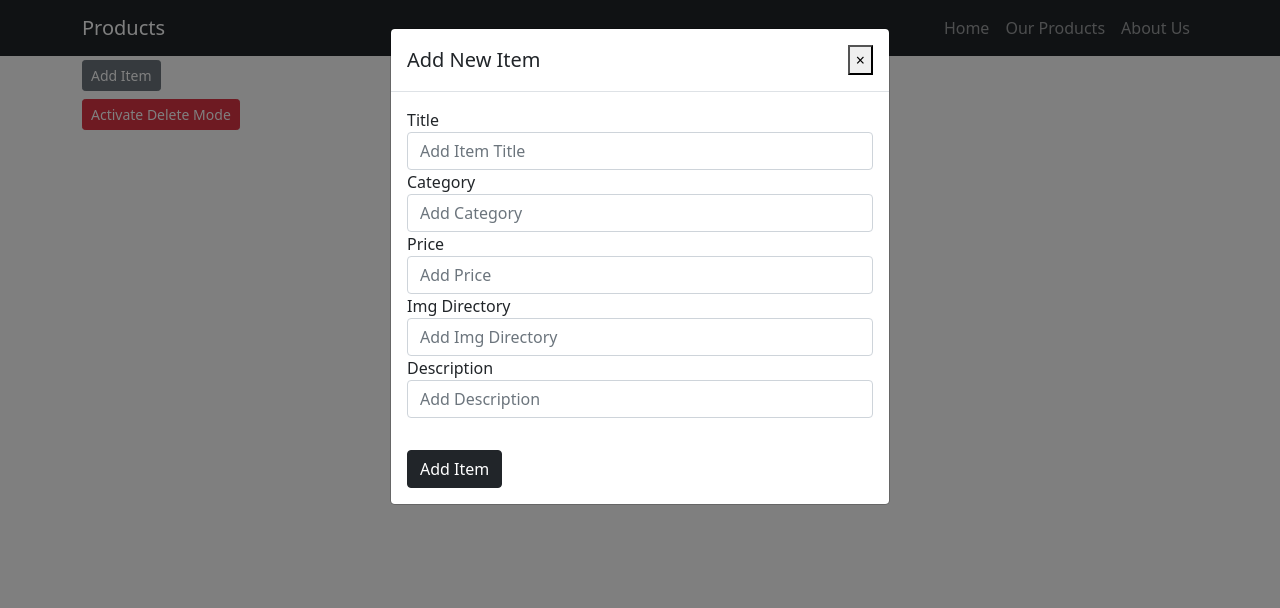
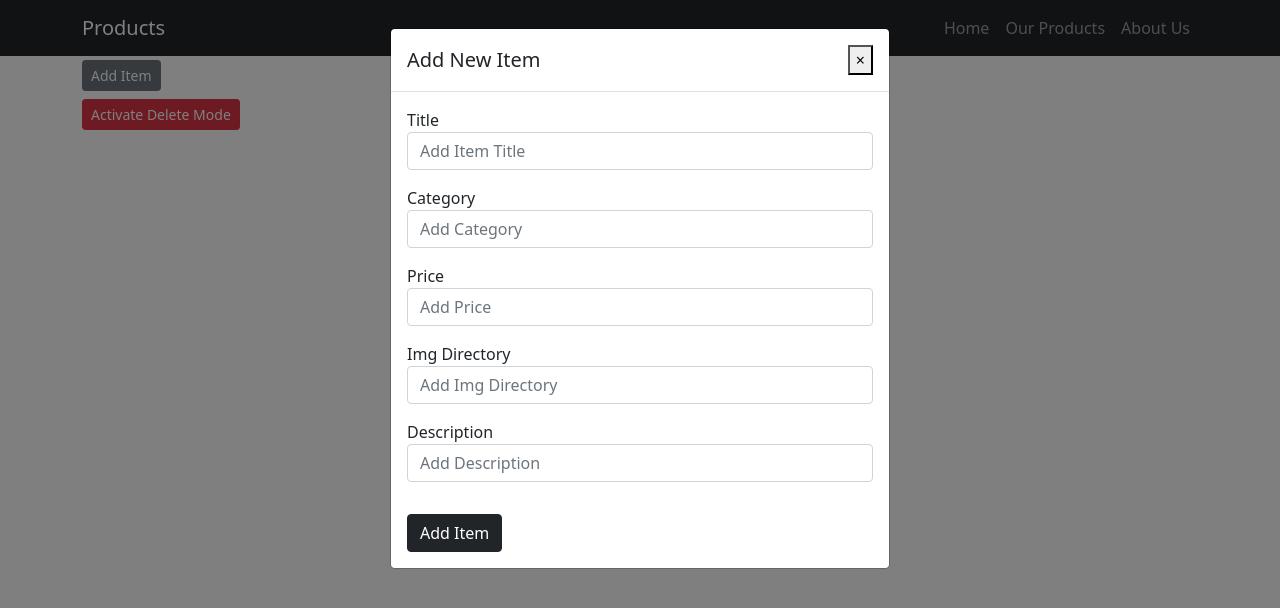
Before and after one commit to GeorgeLogger/productsweb, a React (Create React App) app in the folder client/: page / in a window 1280 px wide. Both pictures are taken after a click on the button "Add Item". Shown: the top 608 px of the page. Built offline with nearby package versions, Linux system fonts and the light colour scheme; no server answers.

Commit message:
Refactoring and field verification on ItemModal

```diff
--- a/client/src/components/ProductList.js
+++ b/client/src/components/ProductList.js
@@ -1,8 +1,8 @@
+import "./ProductList.css";
 import { useState, useEffect } from "react";
-import "./ProductList.css";
 import { useDispatch, useSelector } from "react-redux";
+import { Container, Button } from "reactstrap";
 import { getItems, deleteItem } from "../actions/itemActions";
-import { Container, Button } from "reactstrap";
 import ItemModal from "./products/ItemModal";
 import Items from "./products/Items";
 
--- a/client/src/components/products/ItemModal.js
+++ b/client/src/components/products/ItemModal.js
@@ -29,6 +29,11 @@ const ItemModal = () => {
     setState({
       ...state,
       modal: !state.modal,
+      title: "",
+      category: "",
+      price: 0,
+      img: "",
+      desc: "",
     });
   };
 
@@ -42,12 +47,27 @@ const ItemModal = () => {
   const onSubmit = (e) => {
     e.preventDefault();
 
+    if (
+      state.title === "" ||
+      state.category === "" ||
+      state.price < 1 ||
+      state.imgDir === "" ||
+      state.desc === ""
+    ) {
+      if (state.price < 1) {
+        alert("Price must be higher than 0");
+      } else {
+        alert("All fields must be filled");
+      }
+      return;
+    }
+
     const newItem = {
       title: state.title,
       category: state.category,
       price: state.price,
       imgDir: state.img,
-      desc: state.desc
+      desc: state.desc,
     };
     dispatch(addItem(newItem));
     toggleModal();
@@ -64,13 +84,13 @@ const ItemModal = () => {
         <ModalBody>
           <Form onSubmit={onSubmit}>
             <FormGroup>
-              {/* Add alert functionality for blank fields */}
               <Label for="input-title">Title</Label>
               <Input
                 type="text"
                 name="title"
                 id="input-title"
                 placeholder="Add Item Title"
+                className="mb-3"
                 onChange={onChange}
               />
               <Label for="input-category">Category</Label>
@@ -79,6 +99,7 @@ const ItemModal = () => {
                 name="category"
                 id="input-category"
                 placeholder="Add Category"
+                className="mb-3"
                 onChange={onChange}
               />
               <Label for="input-price">Price</Label>
@@ -87,6 +108,7 @@ const ItemModal = () => {
                 name="price"
                 id="input-price"
                 placeholder="Add Price"
+                className="mb-3"
                 onChange={onChange}
               />
               <Label for="input-img">Img Directory</Label>
@@ -95,6 +117,7 @@ const ItemModal = () => {
                 name="img"
                 id="input-img"
                 placeholder="Add Img Directory"
+                className="mb-3"
                 onChange={onChange}
               />
               <Label for="input-description">Description</Label>
@@ -103,9 +126,10 @@ const ItemModal = () => {
                 name="desc"
                 id="input-desc"
                 placeholder="Add Description"
+                className="mb-3"
                 onChange={onChange}
               />
-              <Button color="dark" style={{ marginTop: "2rem" }} block>
+              <Button color="dark" style={{ marginTop: "1rem" }} block>
                 Add Item
               </Button>
             </FormGroup>
--- a/client/src/components/products/Items.js
+++ b/client/src/components/products/Items.js
@@ -6,7 +6,7 @@ const Items = ({ items, deleteMode, onDelete }) => {
     <>
       {items.map((item) => (
         <Container key={item._id}>
-          {deleteMode ? (
+          {deleteMode && (
             <Button
               color="danger"
               size="sm"
@@ -17,7 +17,7 @@ const Items = ({ items, deleteMode, onDelete }) => {
             >
               x
             </Button>
-          ) : null}
+          )}
 
           <article className="menu-item">
             <img src={item.imgDir} className="photo" alt={item.title} />
```
